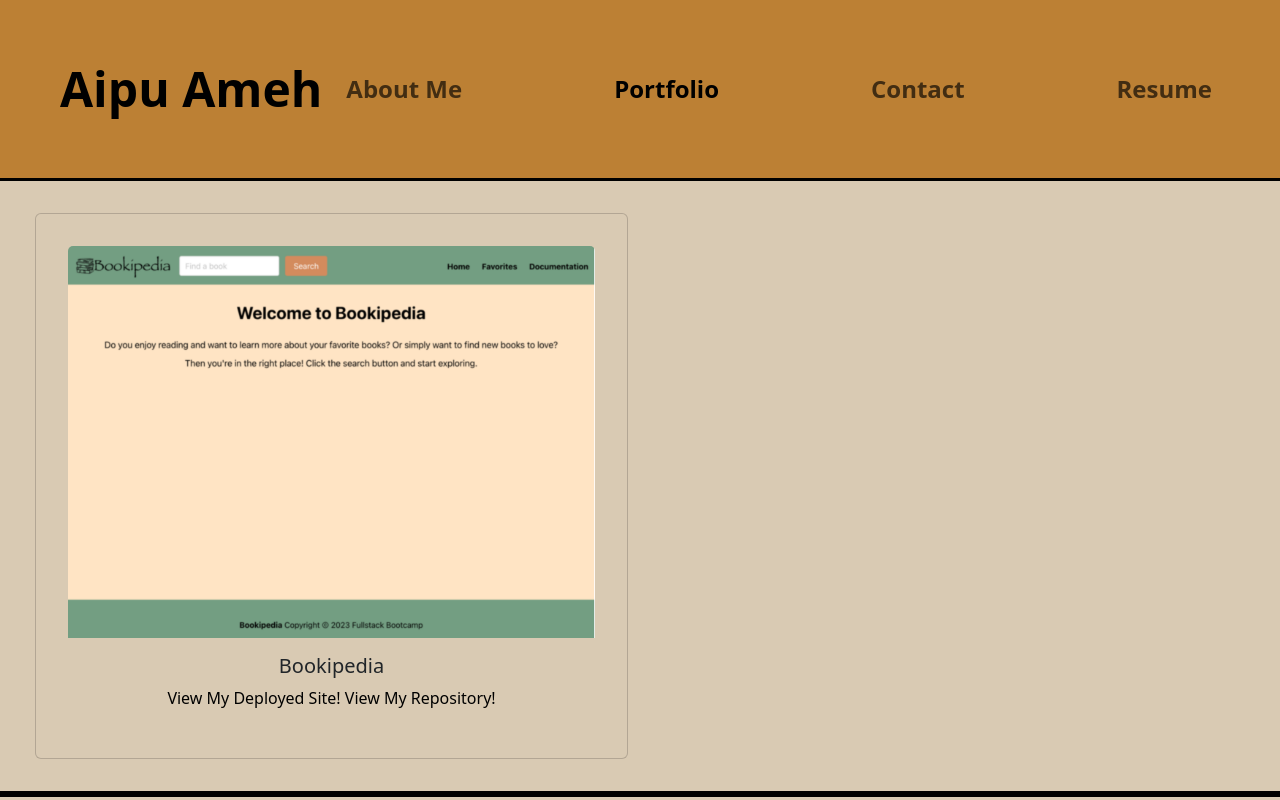
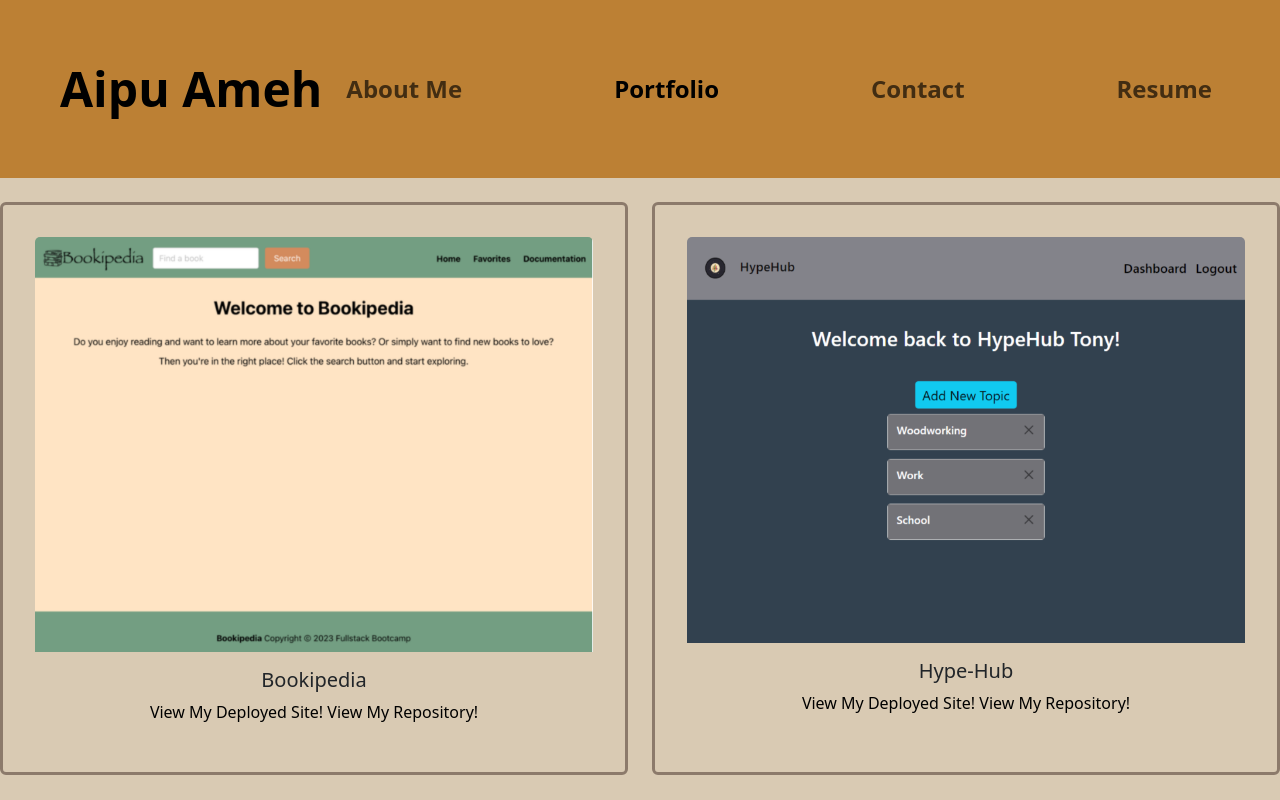
Before and after one commit to AipuAmeh/my-react-portfolio, a React (Vite) app: page /portfolio in a window 1280 px wide. Shown: the top 800 px of the page. Built offline with nearby package versions, Linux system fonts and the light colour scheme.

Commit message:
finished styling

```diff
--- a/index.html
+++ b/index.html
@@ -2,14 +2,15 @@
 <html lang="en">
   <head>
     <meta charset="UTF-8" />
+    <meta name="viewport" content="width=device-width, initial-scale=1.0" />
+    <title>DesignsByAipu</title>
     <link rel="icon" type="image/svg+xml" href="/vite.svg" />
     <link href="https://cdn.jsdelivr.net/npm/bootstrap@5.3.1/dist/css/bootstrap.min.css" rel="stylesheet" integrity="sha384-4bw+/aepP/YC94hEpVNVgiZdgIC5+VKNBQNGCHeKRQN+PtmoHDEXuppvnDJzQIu9" crossorigin="anonymous">
-    <meta name="viewport" content="width=device-width, initial-scale=1.0" />
-    <title>DesignsByAipu</title>
+
+    <script src="https://cdn.jsdelivr.net/npm/bootstrap@5.3.1/dist/js/bootstrap.bundle.min.js" integrity="sha384-HwwvtgBNo3bZJJLYd8oVXjrBZt8cqVSpeBNS5n7C8IVInixGAoxmnlMuBnhbgrkm" crossorigin="anonymous"></script>
   </head>
   <body>
     <div id="root"></div>
-    <script src="https://cdn.jsdelivr.net/npm/bootstrap@5.3.1/dist/js/bootstrap.bundle.min.js" integrity="sha384-HwwvtgBNo3bZJJLYd8oVXjrBZt8cqVSpeBNS5n7C8IVInixGAoxmnlMuBnhbgrkm" crossorigin="anonymous"></script>
     <script type="module" src="/src/main.jsx"></script>
   </body>
 </html>
--- a/src/App.jsx
+++ b/src/App.jsx
@@ -2,7 +2,6 @@
 import Header from './components/Header';
 import Footer from './components/Footer';
 import { Outlet } from 'react-router-dom';
-// import{ React } from 'react'
 
 
 import './App.css'
--- a/src/components/Navigation.jsx
+++ b/src/components/Navigation.jsx
@@ -1,61 +1,75 @@
-import { Link, useLocation } from 'react-router-dom'
+import { Link, useLocation } from "react-router-dom";
 
 const styles = {
   nav: {
-      width: "100%"
+    width: "100%",
   },
   navList: {
     display: "flex",
     justifyContent: "space-between",
     width: "100%",
-    }
-    }
+  },
+};
 
 function Nav() {
-    const currentPage = useLocation().pathname
+  const currentPage = useLocation().pathname;
 
   return (
-        <nav  className="navbar navbar-expand-lg p-5" style={styles.nav}>
+    <nav className="navbar navbar-expand-lg p-5" style={styles.nav}>
       <div className="container-fluid">
-          <Link className="navbar-brand">
-            Aipu Ameh
-          </Link>
-          <button className="navbar-toggler" type="button" data-bs-toggle="collapse" data-bs-target="#navbarTogglerDemo02" aria-controls="navbarTogglerDemo02" aria-expanded="false" aria-label="Toggle navigation">
+        <Link className="navbar-brand">Aipu Ameh</Link>
+        <button className="navbar-toggler" type="button" data-bs-toggle="collapse" data-bs-target="#navbarNavAltMarkup" aria-controls="navbarNavAltMarkup" aria-expanded="false" aria-label="Toggle navigation">
       <span className="navbar-toggler-icon"></span>
     </button>
-          <div className="collapse navbar-collapse" id="navbarNav">
+        <div className="collapse navbar-collapse" id="navbarNavAltMarkup">
           <ul className="navbar-nav" style={styles.navList}>
-
             <li className="nav-item">
               <Link
-                to='/'
-                className={currentPage === '/' ? 'nav-link active' : 'nav-link'} aria-current="page">
+                to="/"
+                className={currentPage === "/" ? "nav-link active" : "nav-link"}
+                aria-current="page"
+              >
                 About Me
               </Link>
             </li>
 
             <li className="nav-item">
               <Link
-                to='/portfolio'
-                className={currentPage === '/portfolio' ? 'nav-link active' : 'nav-link'}>Portfolio</Link>
+                to="/portfolio"
+                className={
+                  currentPage === "/portfolio" ? "nav-link active" : "nav-link"
+                }
+              >
+                Portfolio
+              </Link>
             </li>
 
             <li className="nav-item">
               <Link
-                to='/contact'
-                className={currentPage === '/contact' ? 'nav-link active' : 'nav-link'}>Contact</Link>
+                to="/contact"
+                className={
+                  currentPage === "/contact" ? "nav-link active" : "nav-link"
+                }
+              >
+                Contact
+              </Link>
             </li>
 
             <li className="nav-item">
               <Link
-                to='/resume'
-                className={currentPage === '/resume' ? 'nav-link active' : 'nav-link'}>Resume</Link>
+                to="/resume"
+                className={
+                  currentPage === "/resume" ? "nav-link active" : "nav-link"
+                }
+              >
+                Resume
+              </Link>
             </li>
           </ul>
         </div>
       </div>
     </nav>
-    )
+  );
 }
 
 export default Nav;
--- a/src/components/Project.jsx
+++ b/src/components/Project.jsx
@@ -1,24 +1,14 @@
 import { Link } from "react-router-dom";
 import projects from "../projects";
 
-const styles = {
-  content: {
-    padding: "2em",
-    display: "flex",
-    fleWwrap: "wrap"
-    // flexFlow: "column wrap",
-  },
-};
 const projectCards = projects.map((project, index) => {
-  console.log(project);
   return (
     <div
       key={index}
-      className="portfolio-section row row-cols-2 row-cols-md-2 table-responsive"
-      style={styles.content}
+      className="portfolio-section col-md-6 col-sm-6 g-4 table-responsive"
     >
-      <div className="card-group">
-        <div className="card">
+      <div className="card-group" id='project-cards'>
+        <div className="card mb-3">
           <img
             src={project.imageSrc}
             className="card-img-top"
@@ -38,6 +28,7 @@ const projectCards = projects.map((project, index) => {
             </Link>
           </div>
         </div>
+
       </div>
     </div>
   );
@@ -45,5 +36,5 @@ const projectCards = projects.map((project, index) => {
 
 export default function Project() {
 
-  return <div>{projectCards}</div>;
+  return <div className="row ">{projectCards}</div>;
 }
--- a/src/components/css/index.css
+++ b/src/components/css/index.css
@@ -37,26 +37,31 @@ footer {
 
 .card {
     background-color:#D9CAB3;
+    width: auto;
+    flex-wrap: wrap;
+    border: solid #8C7A6B;
 }
 
 .portfolio-section {
-    border: solid black;
+    display: flex;
 }
+
 
 .contact-form {
     width: 100%;
     padding: 12px 2em;
     box-sizing: border-box;
+    align-items: center;
 }
 .form-container {
-    width: auto;
-    text-align: center;
+    display: flex;
+    justify-content: center;
+    align-items: center;
 }
 
 .form-label {
     padding: 1;
     float:left;
-
 }
 
 .contact-title {
@@ -98,7 +103,3 @@ footer {
 #github-link:hover {
     color: #BC8034;
 }
-/*
-@media screen {
-
-} */
--- a/src/pages/Contact.jsx
+++ b/src/pages/Contact.jsx
@@ -34,8 +34,9 @@ export default function ContactForm() {
   };
 
   return (
+    <div className="container form-container">
     <form
-      className="contact-form form-container container-sm"
+      className="contact-form form-control-lg"
       style={styles.content}
       onSubmit={handleFormSubmit}
     >
@@ -82,5 +83,7 @@ export default function ContactForm() {
         Send Message
       </button>
     </form>
+    </div>
+
   );
 }
```
Lines whose indentation alone changed are shown as unchanged.
